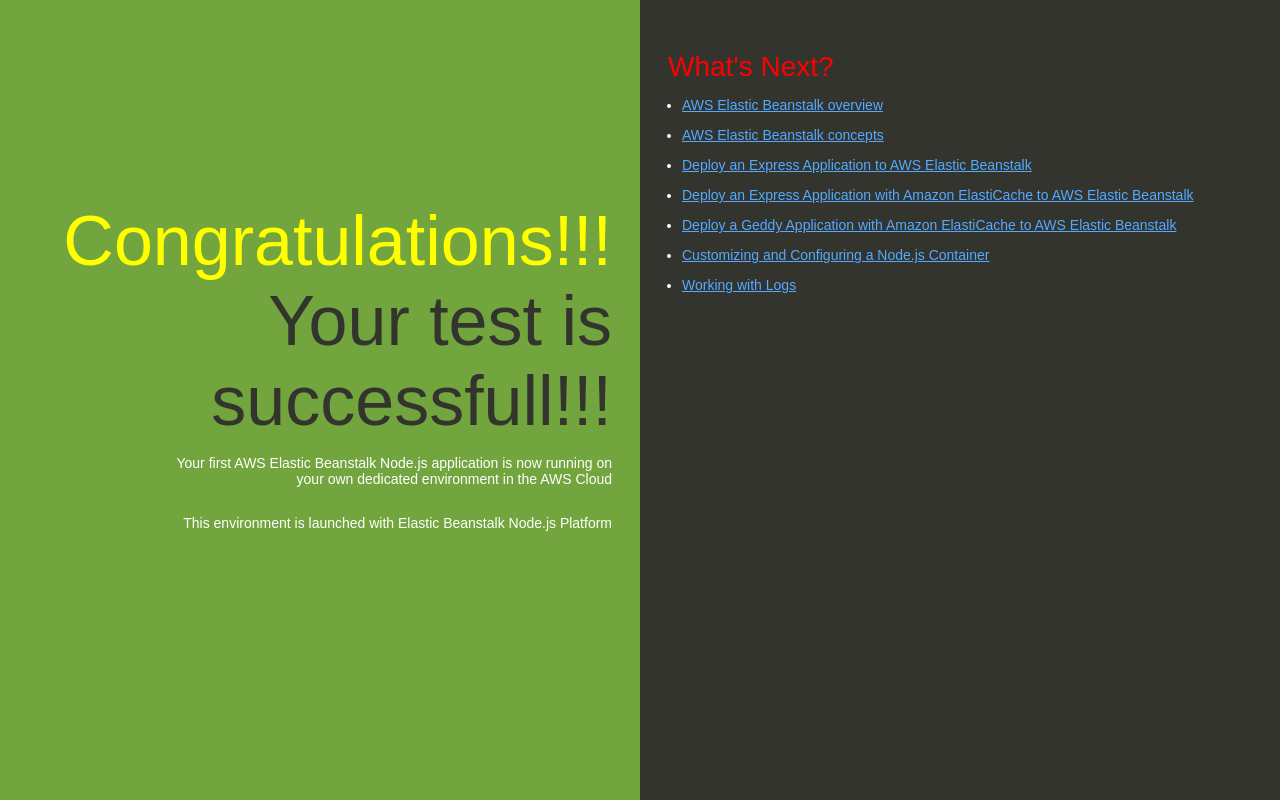
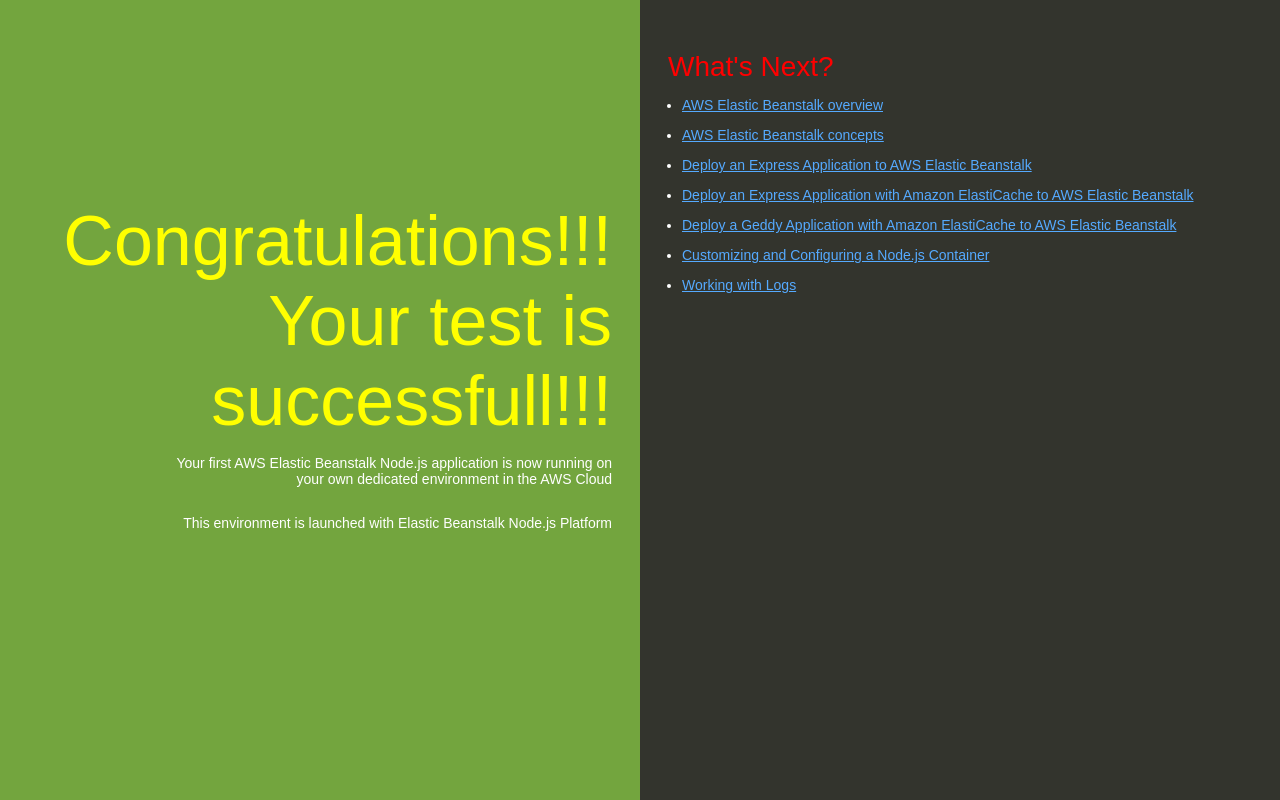
Before and after one commit to lana1010/aws-deployment, a website: page Beanstack/index.html in a window 1280 px wide. Drawn offline with Linux system fonts and the light colour scheme.

Commit message:
version 1.4

```diff
--- a/Beanstack/index.html
+++ b/Beanstack/index.html
@@ -74,7 +74,7 @@
   </head>
   <body>
     <div class="textColumn">
-      <h1><font color=yellow>Congratulations!!!</font><br>Your test is successfull!!!</h1>
+      <h1><font color=yellow>Congratulations!!!<br>Your test is successfull!!!</font></h1>
       <p>Your first AWS Elastic Beanstalk Node.js application is now running on your own dedicated environment in the AWS Cloud</p>
       <p>This environment is launched with Elastic Beanstalk Node.js Platform</p>
     </div>
```
